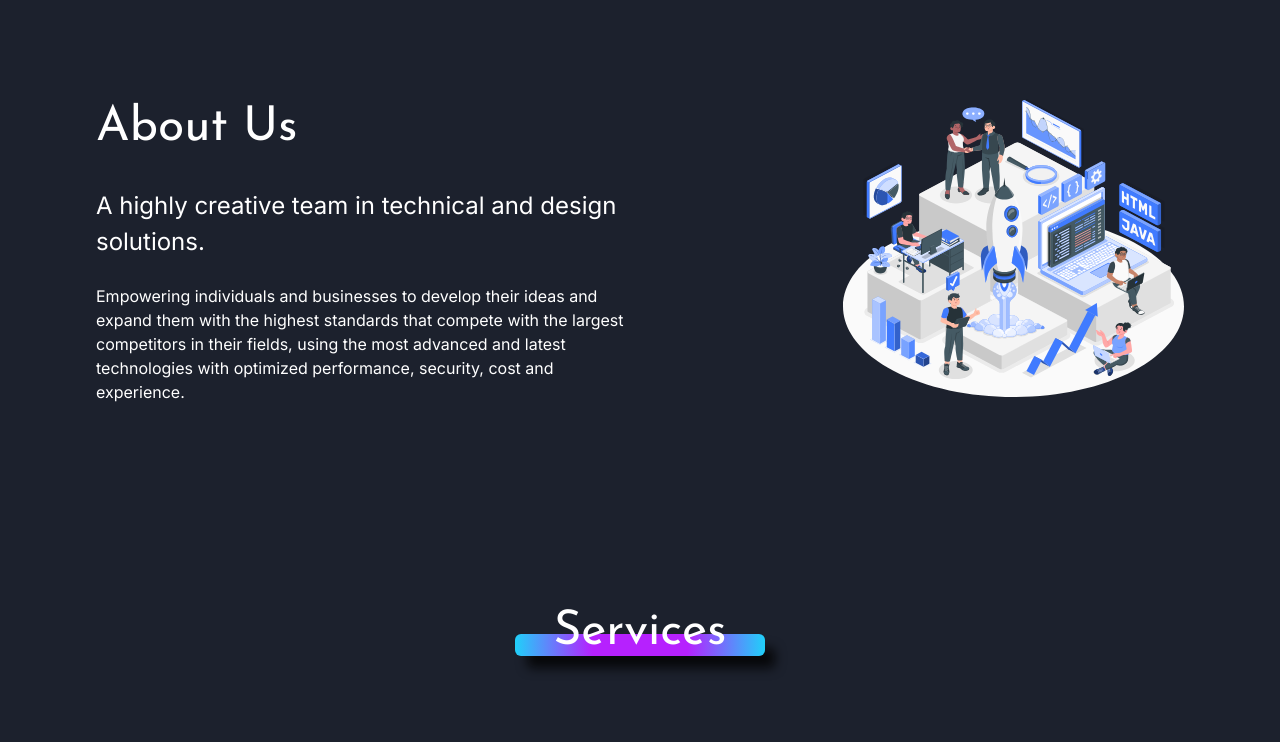
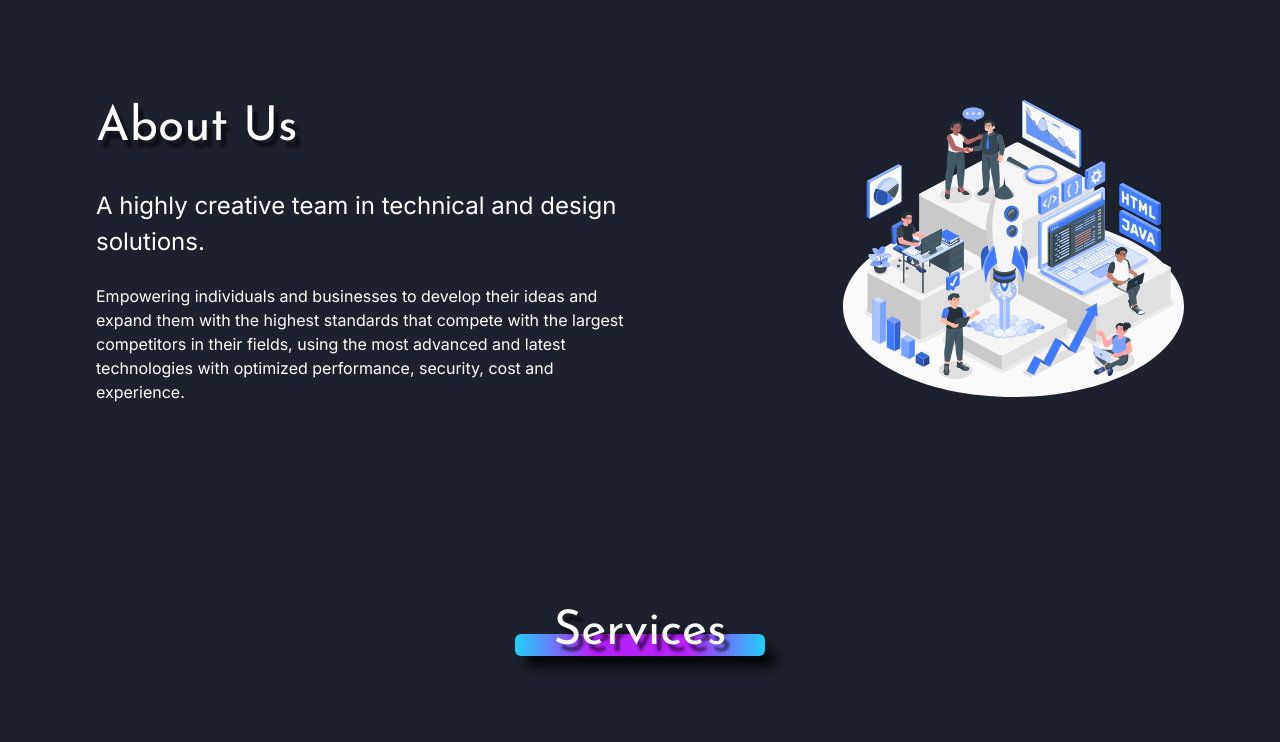
Before and after one commit to DeenoDev/My-Business-Website, a PHP site: page / in a window 1280 px wide. Shown: the part 658-1400 px from the top of the page. Run offline with PHP 8.4, Linux system fonts and the light colour scheme; some libraries are stand-ins or nearby versions.

Commit message:
Added text-shadow to h3 titles.

```diff
--- a/style.css
+++ b/style.css
@@ -350,6 +350,7 @@ nav ul li:last-child{
 .contact-section p {
     text-align: center;
     margin-bottom: 3rem;
+    margin-top: 20px;
     color: #fff;
 }
 
@@ -527,6 +528,7 @@ h3{
     font-weight: var(--fw-300);
     color: #fff;
     z-index: 10;
+    text-shadow: 5px 7px 3px rgba(0,0,0,0.59);
 
 }
 
```
